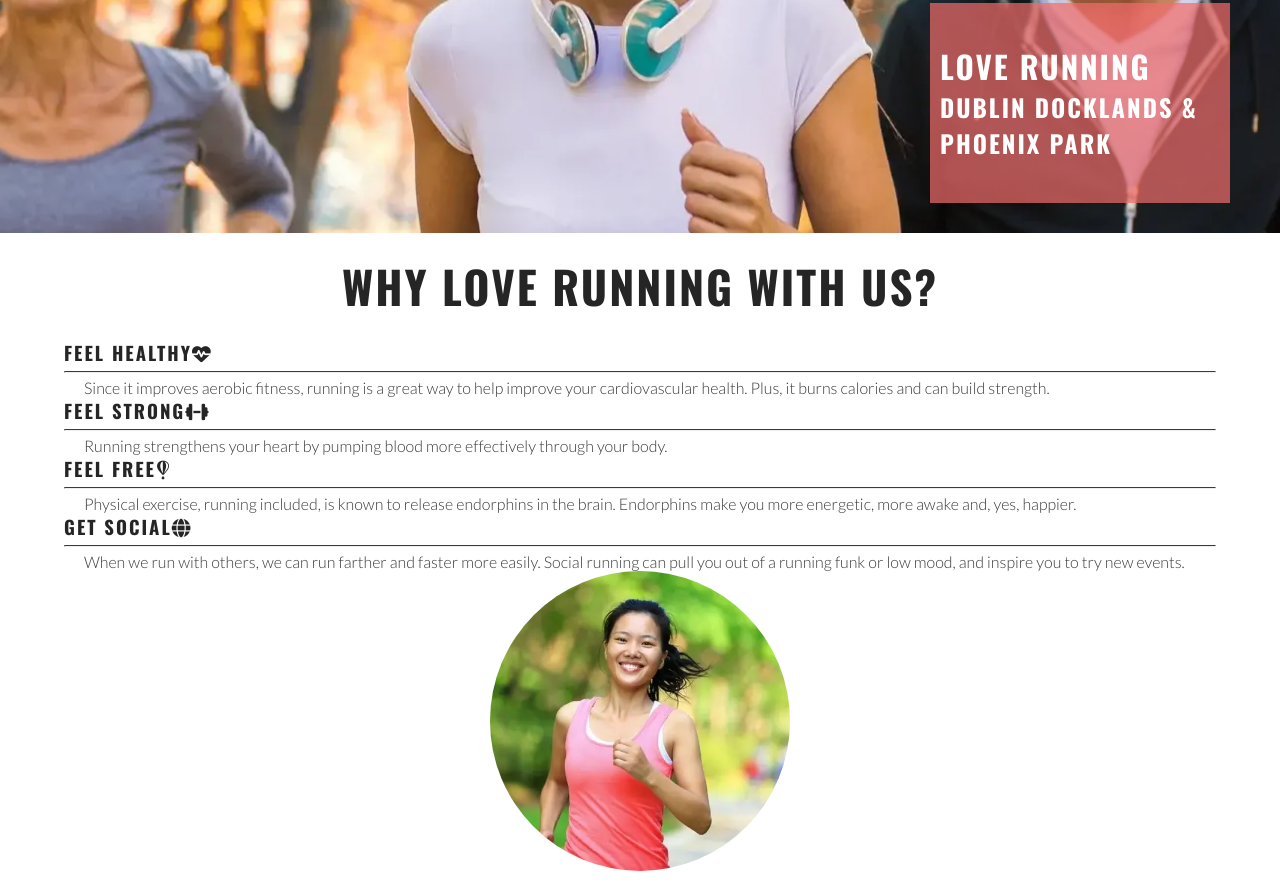
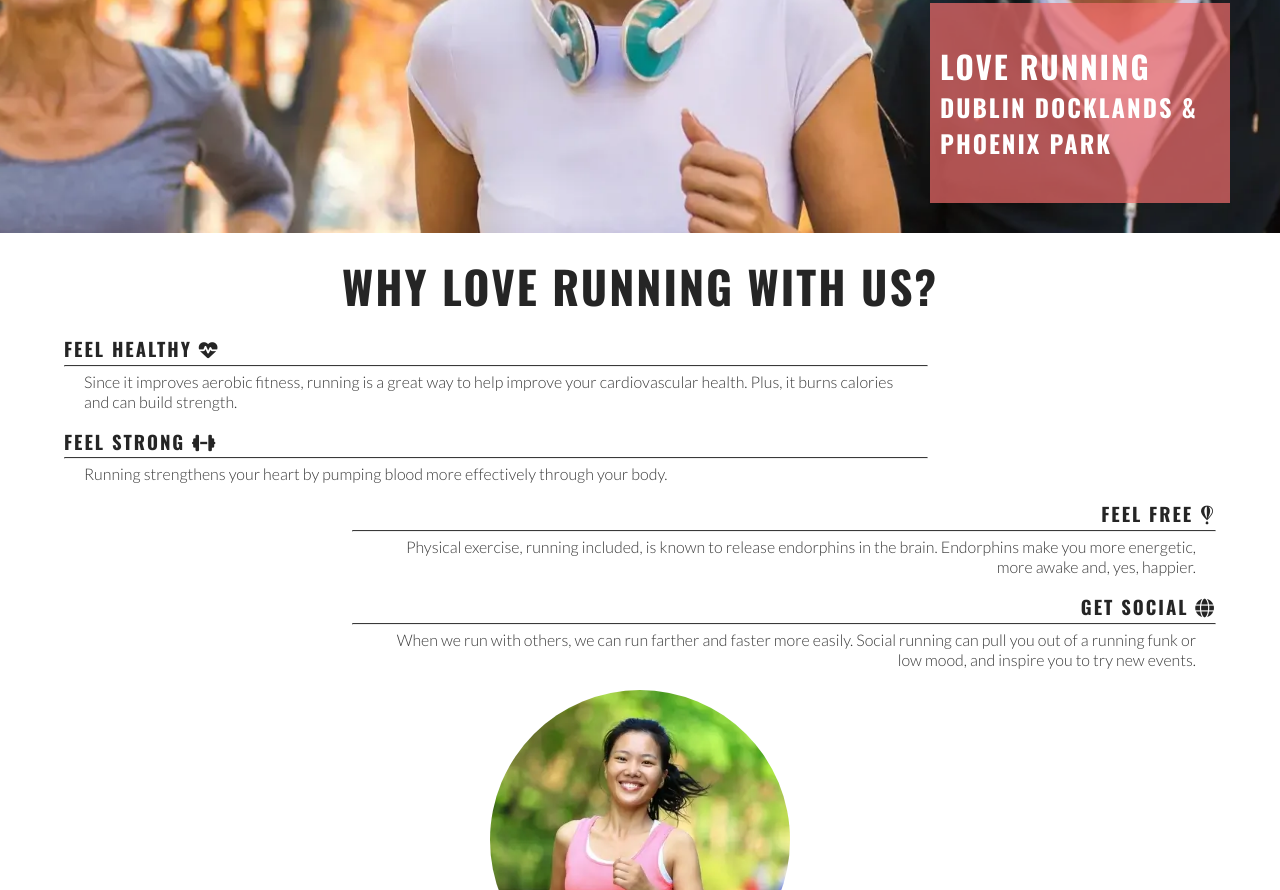
Before and after one commit to adoleyvanessa-prog/love-running, a plain HTML site: page index.html in a window 1280 px wide. Shown: the part 446-1336 px from the top of the page. Drawn offline with nearby package versions, Linux system fonts and the light colour scheme.

Commit message:
fix tablet size and larger reasons section alignment

```diff
--- a/assets/css/style.css
+++ b/assets/css/style.css
@@ -198,9 +198,25 @@ hr {
     #menu > li {
         padding-left: 1rem;
     }
+
+    /* Reasons section */
+    #benefits-physical, #benefits-mental {
+        display: flex;
+        flex-direction: column;
+        width: 100%;
+    }
+
+    #benefits-physical > div, #benefits-mental > div {
+        width: 75%;
+    }
+
+    #benefits-mental > div {
+        text-align: end;
+        align-self: flex-end;
+    }
 }
 
-/* main */
+/* 992px and up media */
 
 @media screen and (min-width: 992px) {
     #menu a:hover{
--- a/index.html
+++ b/index.html
@@ -2,8 +2,9 @@
 <html lang="en">
   <head>
     <meta charset="UTF-8" />
+    <meta http-equiv="X-UA-Compatible" content="IE=edge" />
     <meta name="viewport" content="width=device-width, initial-scale=1.0" />
-    <!-- Meta Tags for search engines -->
+    <!-- Meta tags for search engines -->
     <meta
       name="description"
       content="Love Running. Club for runners in Dublin, Ireland. Urban running, trail running. Dublin docklands and Phoenix Park"
@@ -32,9 +33,10 @@
       sizes="16x16"
       href="assets/favicon/favicon-16x16.png"
     />
-    <!-- Stylesheet link -->
+    <!-- Stylesheet -->
     <link rel="stylesheet" href="assets/css/style.css" />
   </head>
+
   <body>
     <!-- Header -->
     <header>
@@ -42,9 +44,9 @@
         <h1 id="logo">Love Running</h1>
       </a>
       <input type="checkbox" id="nav-toggle" name="nav-toggle" />
-      <label for="nav-toggle" class="nav-toggle-label"
-        ><i class="fa-solid fa-bars"></i
-      ></label>
+      <label for="nav-toggle" class="nav-toggle-label">
+        <i class="fa-solid fa-bars"></i>
+      </label>
       <nav>
         <ul id="menu">
           <li><a href="index.html" class="active">Home</a></li>
@@ -53,6 +55,7 @@
         </ul>
       </nav>
     </header>
+
     <!-- Main content -->
     <main>
       <section id="hero">
@@ -62,38 +65,46 @@
         </div>
       </section>
       <section id="reasons">
-        <h2>Why Love Running With Us?</h2>
+        <h2>Why love running with us?</h2>
         <div id="benefits">
           <div id="benefits-physical">
-            <h3>FEEL HEALTHY<i class="fa-solid fa-heart-pulse"></i></h3>
+            <div>
+              <h3>Feel healthy <i class="fa-solid fa-heart-pulse"></i></h3>
               <hr />
               <p>
-              Since it improves aerobic fitness, running is a great way to help
-              improve your cardiovascular health. Plus, it burns calories and
-              can build strength.
+                Since it improves aerobic fitness, running is a great way to
+                help improve your cardiovascular health. Plus, it burns calories
+                and can build strength.
               </p>
-            <h3>FEEL STRONG<i class="fa-solid fa-dumbbell"></i></h3>
+            </div>
+            <div>
+              <h3>Feel strong <i class="fa-solid fa-dumbbell"></i></h3>
               <hr />
               <p>
                 Running strengthens your heart by pumping blood more effectively
                 through your body.
               </p>
             </div>
+          </div>
           <div id="benefits-mental">
-            <h3>FEEL FREE<i class="fa-brands fa-fly"></i></h3>
+            <div>
+              <h3>Feel free <i class="fa-brands fa-fly"></i></h3>
               <hr />
               <p>
                 Physical exercise, running included, is known to release
-              endorphins in the brain. Endorphins make you more energetic, more
-              awake and, yes, happier.
+                endorphins in the brain. Endorphins make you more energetic,
+                more awake and, yes, happier.
               </p>
-            <h3>GET SOCIAL<i class="fa-solid fa-globe"></i></h3>
-            <hr>
+            </div>
+            <div>
+              <h3>Get social <i class="fa-solid fa-globe"></i></h3>
+              <hr />
               <p>
                 When we run with others, we can run farther and faster more
                 easily. Social running can pull you out of a running funk or low
                 mood, and inspire you to try new events.
               </p>
+            </div>
           </div>
           <div id="benefits-image">
             <div id="circle-cover-bg"></div>
@@ -101,6 +112,7 @@
         </div>
       </section>
     </main>
+
     <!-- Footer -->
     <footer>
       <ul id="social-networks">
@@ -146,9 +158,10 @@
         </li>
       </ul>
     </footer>
-    <!-- Font awesome kit -->
+
+    <!-- Font Awesome kit -->
     <script
-      src="https://kit.fontawesome.com/720fe4f688.js"
+      src="https://kit.fontawesome.com/3b20d96fa9.js"
       crossorigin="anonymous"
     ></script>
   </body>
```
Lines whose indentation alone changed are shown as unchanged.
